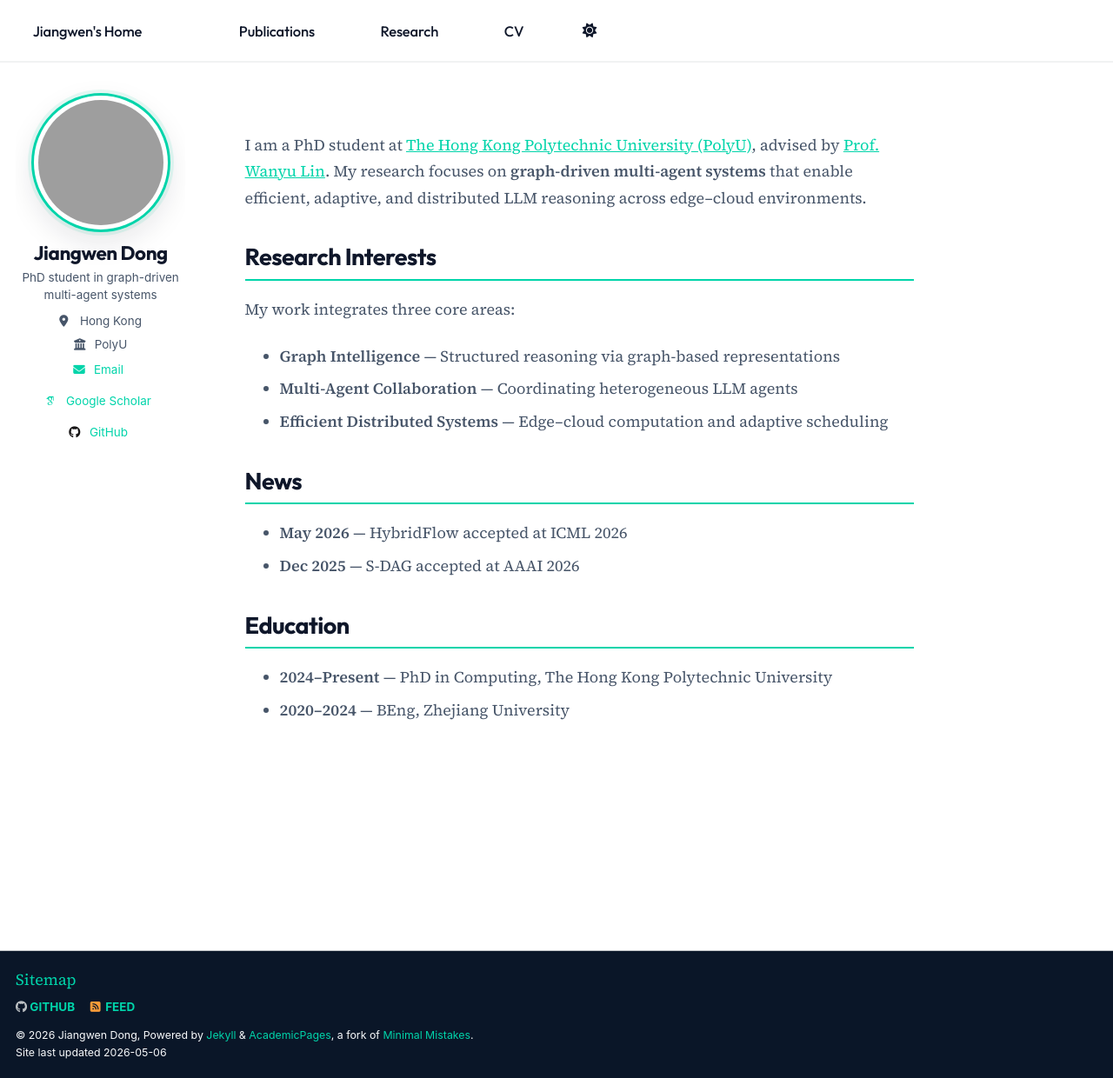
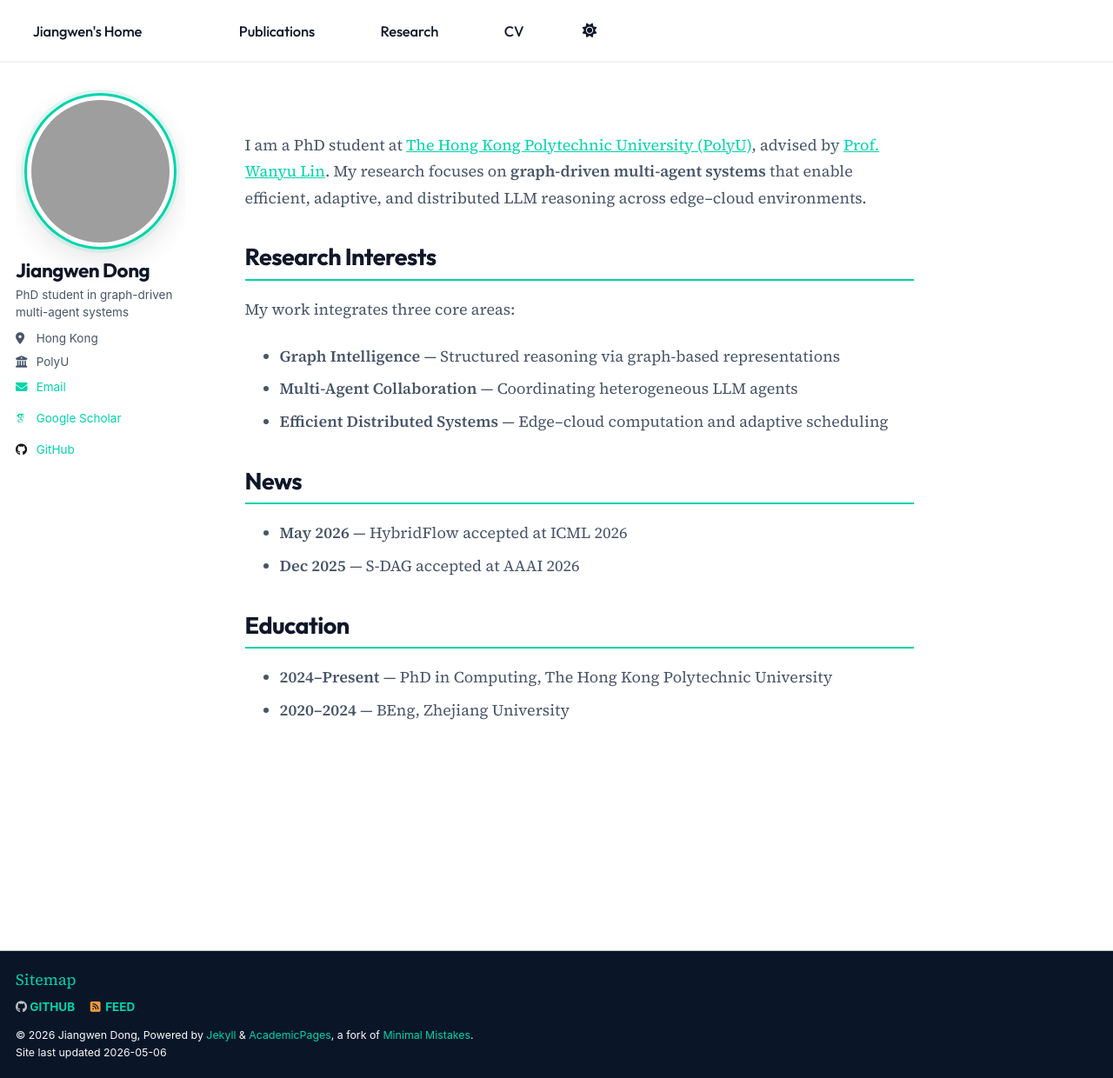
Before and after one commit to Jiangwen-Dong/Jiangwen-Dong.github.io, a Jekyll site: the page built from _pages/about.md, in a window 1280 px wide and 1240 px high. Shown: the whole window at 87% size. Built offline with Jekyll 4.4.1, drawn with Linux system fonts in a browser that asks for light colours; some web fonts are replaced; a script that is not in the unit is left out.

Commit message:
fix: left-align sidebar content, larger photo with head-shoulder crop

```diff
--- a/assets/css/custom.scss
+++ b/assets/css/custom.scss
@@ -107,10 +107,6 @@
    Sidebar / Author Profile
    ======================================== */
 
-.sidebar {
-  text-align: center;
-}
-
 .author__avatar {
   padding: 0;
   display: flex;
@@ -118,11 +114,11 @@
 }
 
 .author__avatar img {
-  width: 160px;
-  height: 160px;
+  width: 180px;
+  height: 180px;
   border-radius: 50%;
   object-fit: cover;
-  object-position: center 15%;
+  object-position: center top;
   border: 3px solid var(--color-teal);
   box-shadow: var(--shadow-lg), 0 0 0 4px rgba(0, 212, 170, 0.1);
   transition: all var(--transition-base);
@@ -134,10 +130,10 @@
 }
 
 .author__content {
-  text-align: center;
+  text-align: left;
   display: flex;
   flex-direction: column;
-  align-items: center;
+  align-items: flex-start;
   padding-left: 0 !important;
   padding-right: 0 !important;
 }
@@ -148,7 +144,7 @@
   font-weight: 700;
   font-size: 1.25rem;
   letter-spacing: -0.02em;
-  text-align: center;
+  text-align: left;
   width: 100%;
   margin: 10px 0 0.3rem 0;
 }
@@ -157,7 +153,7 @@
   font-family: var(--font-body);
   color: var(--color-text-body);
   font-size: 0.9rem;
-  text-align: center;
+  text-align: left;
   width: 100%;
   line-height: 1.5;
   margin-top: 0;
@@ -167,17 +163,17 @@
 .author__urls-wrapper {
   display: flex;
   flex-direction: column;
-  align-items: center;
+  align-items: flex-start;
 }
 
 .author__urls {
-  text-align: center;
+  text-align: left;
 }
 
 .author__urls li {
   display: flex;
   align-items: center;
-  justify-content: center;
+  justify-content: flex-start;
   gap: 0.4rem;
 }
 
```
